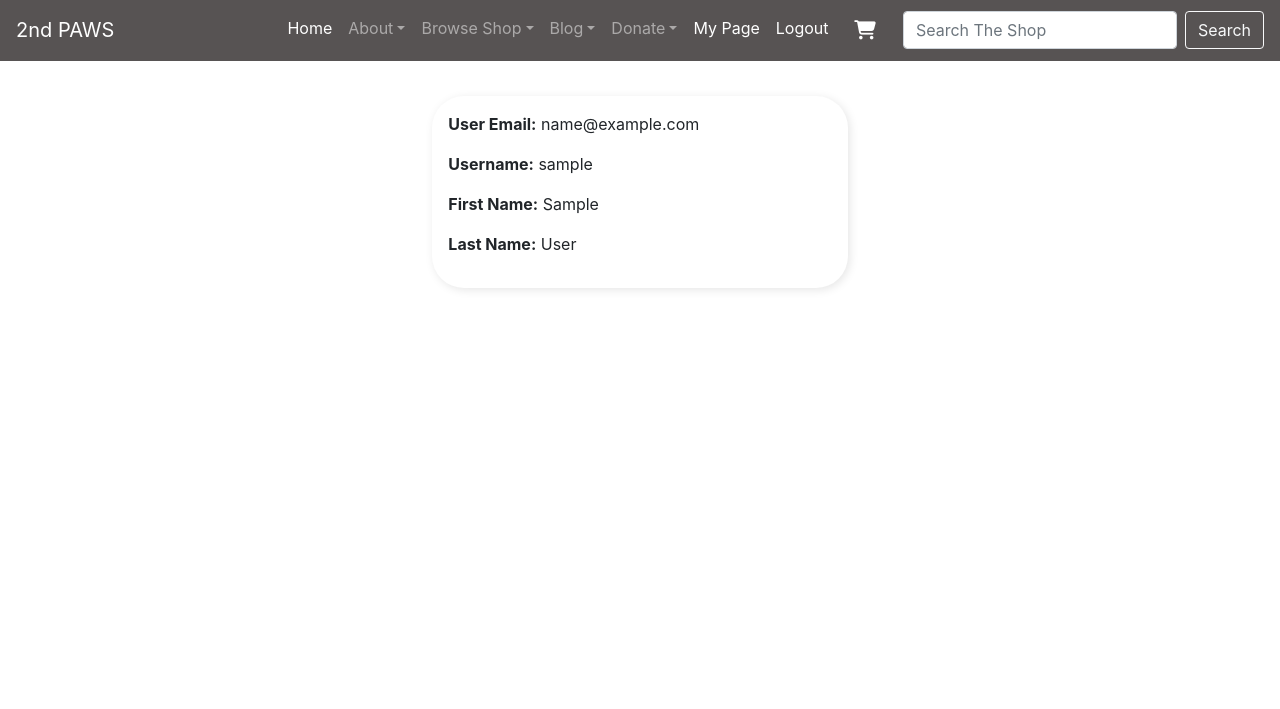
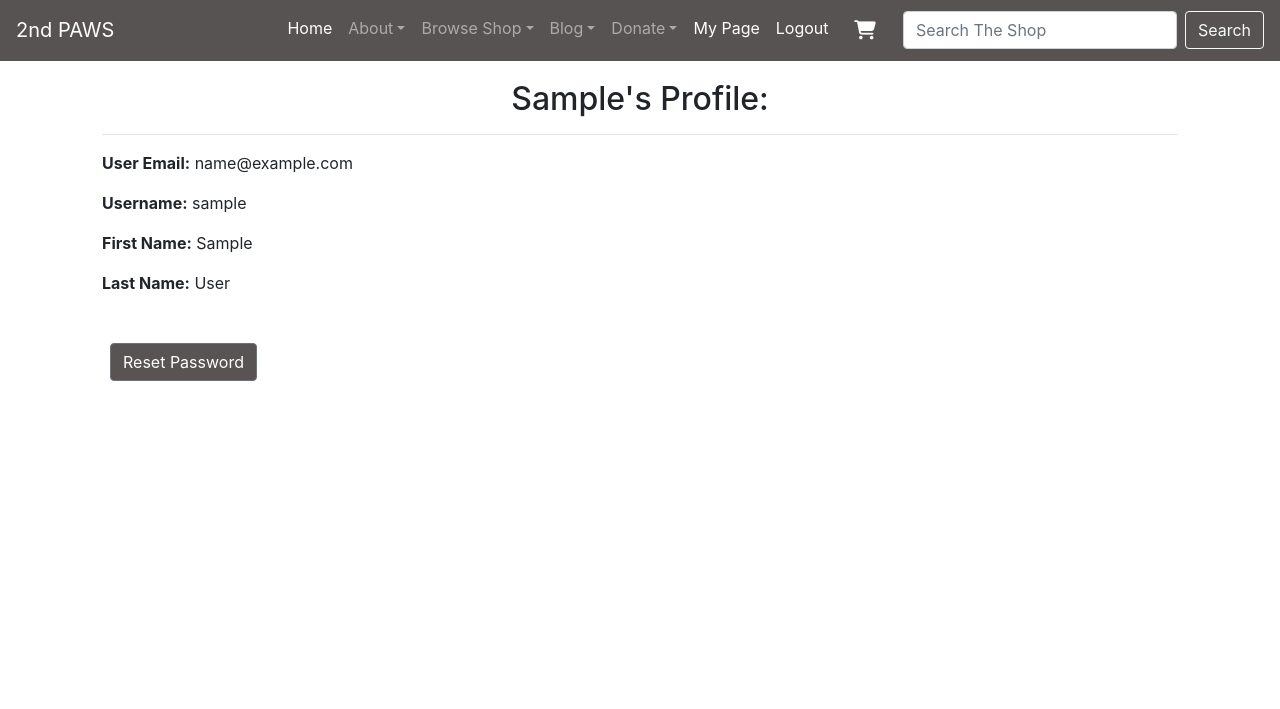
Before and after one commit to 3PU/2nd-paw, a Django app: page /accounts/profile/ in a window 1280 px wide. Shown: the top 709 px of the page. Run offline with Django 3.2, Linux system fonts and the light colour scheme; the visitor is signed in with stand-in values (Sample User, id 1); data comes from the database, SQL or seed files in the repository; some libraries are stand-ins or nearby versions.

Commit message:
Added headline and password reset button

```diff
--- a/accounts/templates/profile.html
+++ b/accounts/templates/profile.html
@@ -3,13 +3,18 @@
 {% block page_title %}{{ profile.username.capitalize }}'s Profile{% endblock %}
 
 {% block page_content %}
-    <div class="row justify-content-center form-container">
-        <div class="col-md-4 card">
+    <div class="container form-container">
+        <div class="text-center">
+            <h2>{{ profile.username | capfirst }}'s Profile:</h2>
+        </div>
+        <hr>
+        <div class>
             <p><strong>User Email:</strong> {{ profile.email }}</p>
             <p><strong>Username:</strong> {{ profile.username }}</p>
             <p><strong>First Name:</strong> {{ profile.first_name }}</p>
             <p><strong>Last Name:</strong> {{ profile.last_name }}</p>
         </div>
+        <a class="btn btn-secondary" href="{% url 'password_reset' %}">Reset Password</a>
     </div>
     {% include "fixed_footer.html" %}
 {% endblock %}
```
Also changed, not shown: static/img/veterinarian.jpg (renamed from static/img/cat_dog_vet.jpg).
